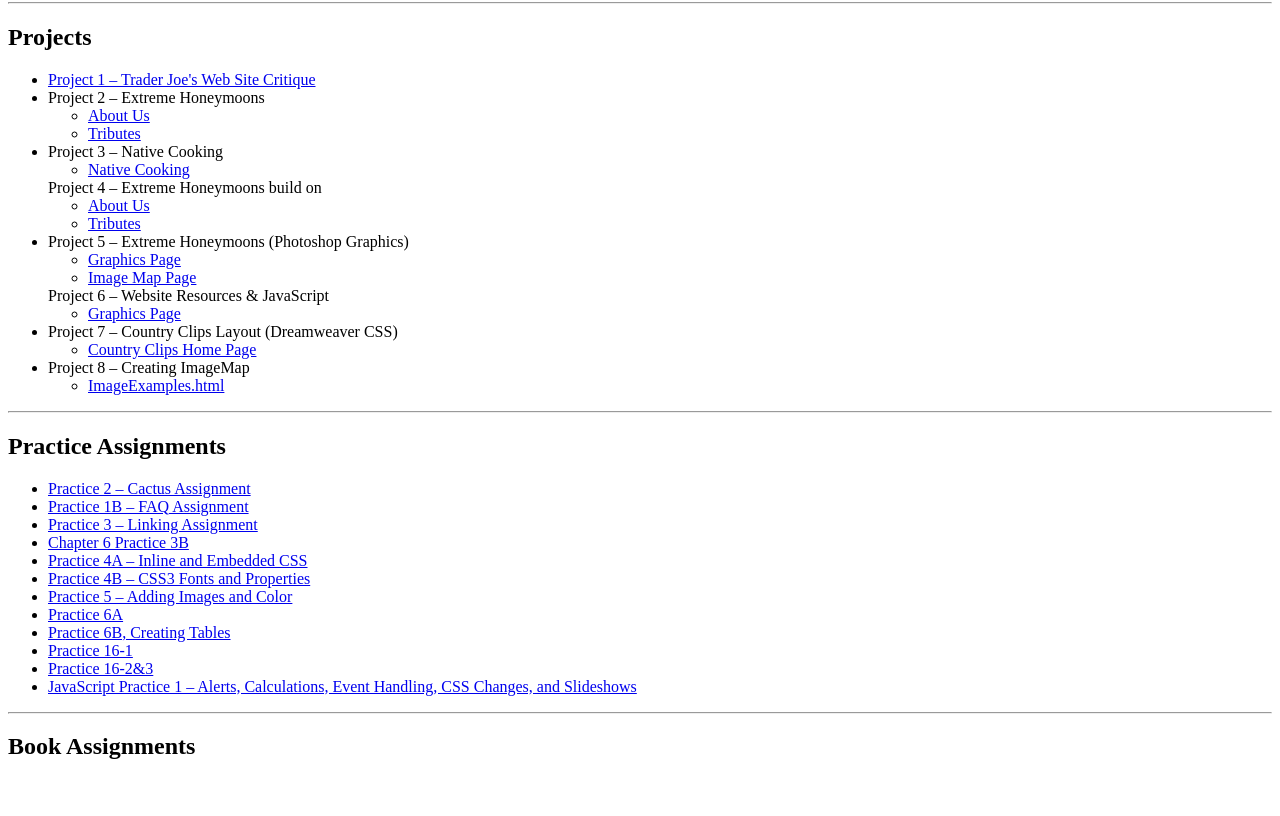
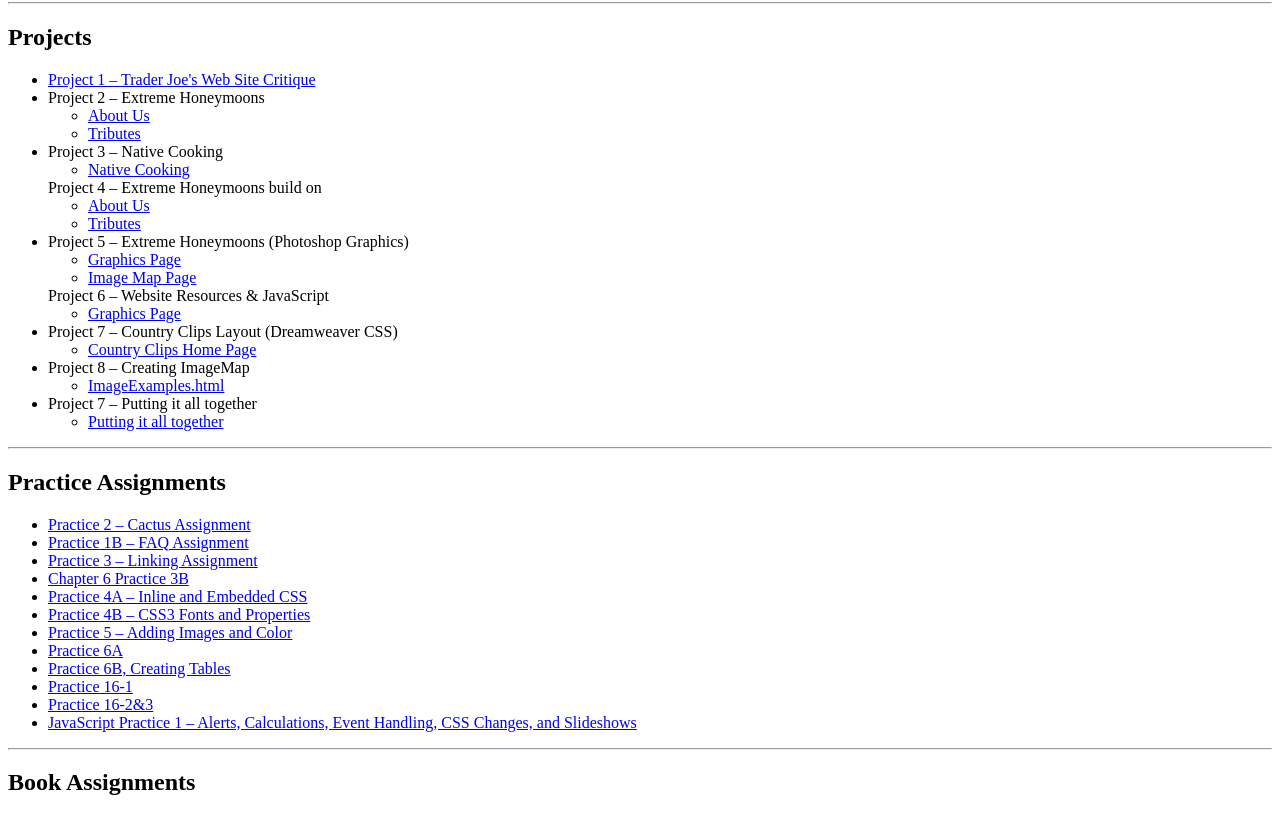
Before and after one commit to SkylerTerry/Tech2420-Homework, a plain HTML site: page index.html in a window 1280 px wide. Shown: the part 78-894 px from the top of the page. Before the commit the page ends 858 px from the top, so only its background shows below. Drawn offline with Linux system fonts and the light colour scheme.

Commit message:
Update index.html

```diff
--- a/index.html
+++ b/index.html
@@ -57,6 +57,14 @@
         <li><a href="Imagemap/ImageExamples.html">ImageExamples.html</a></li>
       </ul>
     </li>
+	<li>
+      Project 7 – Putting it all together
+      <ul>
+        <li><a href="Project7/Home.html">Putting it all together</a></li>
+      </ul>
+    </li>
+
+
 
   </ul>
   <hr />
```
